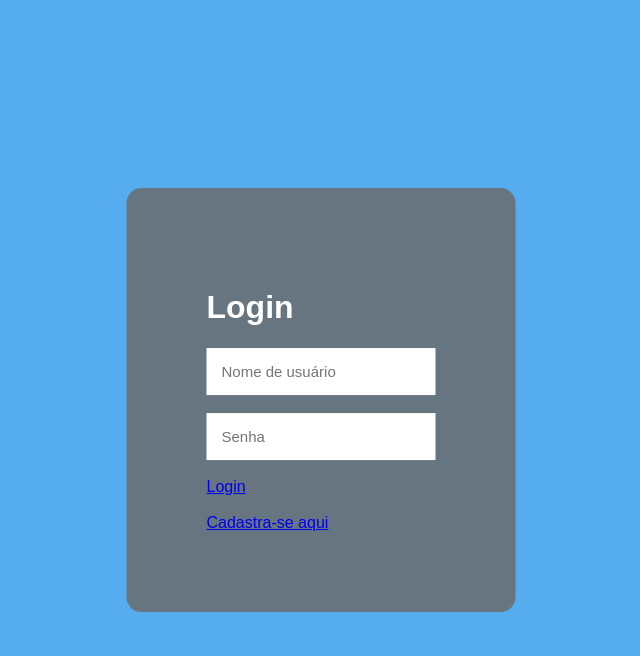
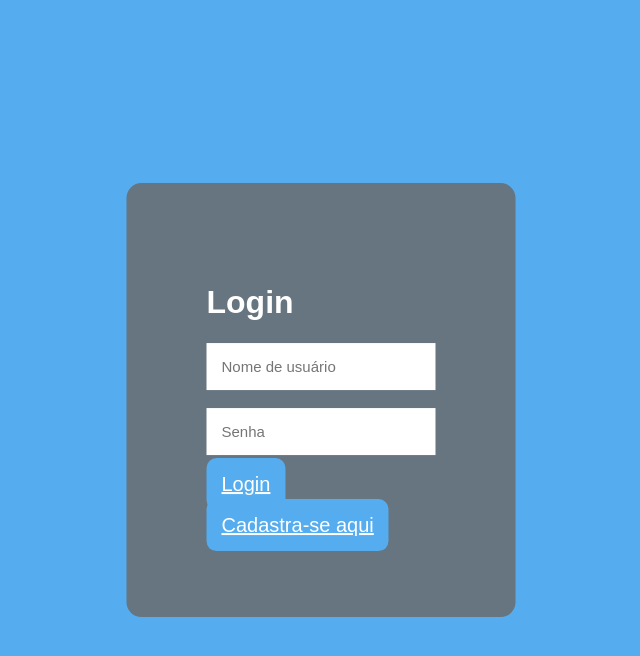
Before and after one commit to vladi00123/tcc-da-desgraca, a PHP site: page / in a window 1280 px wide. Shown: the top 656 px of the page, without its empty margins (319-959 px from the left). Run offline with PHP 8.4, Linux system fonts and the light colour scheme.

Commit message:
Update css.css

```diff
--- a/css.css
+++ b/css.css
@@ -19,6 +19,8 @@ input{
     outline: none;
     font-size: 15px;
 }
+
+
 button{
     background-color: #55ACEE;
     border: none;
@@ -102,3 +104,18 @@ legend{
     background-color: #fff;
     cursor: pointer;
     color: black;}
+
+    .btn{
+        background-color: #55ACEE;
+        border: none;
+        padding: 15px;
+        width: 100%;
+        border-radius: 10px;
+        color: white;
+        font-size: 20px;
+    }
+    .btn:hover{
+        background-color: #fff;
+        cursor: pointer;
+        color: black;
+    }
```
